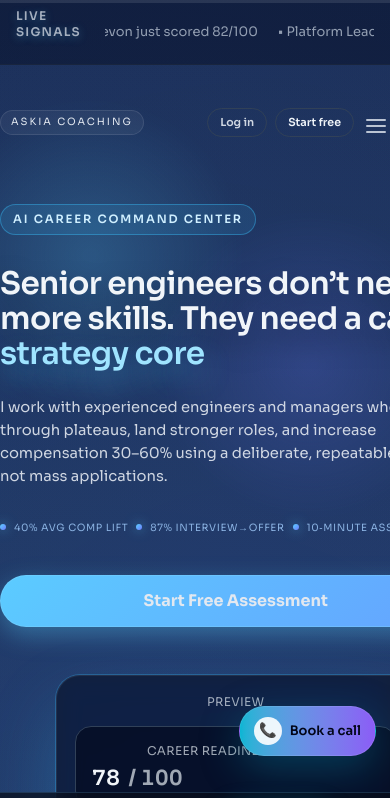
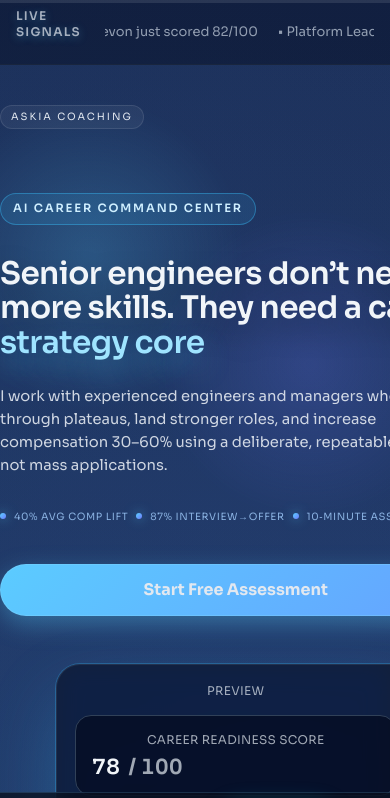
Before and after one commit to machinesandcloud/job-search-system, a Next.js app: page /job-search-system in a window 390 px wide. Shown: the top 798 px of the page. Built offline with nearby package versions, Linux system fonts and the light colour scheme; no server answers.

Commit message:
Improve mobile CTA behavior

```diff
--- a/src/app/globals.css
+++ b/src/app/globals.css
@@ -1489,6 +1489,10 @@
     font-size: 16px;
   }
 
+  .cmd-nav-actions {
+    display: none;
+  }
+
   .lp-bg {
     background:
       radial-gradient(circle at 18% 16%, rgba(56, 189, 248, 0.2), transparent 45%),
@@ -1556,6 +1560,10 @@
     max-width: 100%;
   }
 
+  .cmd-preview {
+    margin-bottom: 96px;
+  }
+
   .cmd-system-grid {
     gap: 12px;
     padding-bottom: 10px;
@@ -1608,19 +1616,19 @@
 @media (max-width: 640px) {
   .book-call-cta {
     right: 14px;
-    bottom: calc(env(safe-area-inset-bottom, 0px) + 88px);
+    bottom: calc(env(safe-area-inset-bottom, 0px) + 120px);
   }
 
   .book-call-cta > a {
-    padding: 10px 14px;
-    font-size: 13px;
-    gap: 8px;
+    padding: 8px 12px;
+    font-size: 12px;
+    gap: 6px;
   }
 
   .book-call-cta > a span {
-    height: 28px;
-    width: 28px;
-    font-size: 0.9rem;
+    height: 24px;
+    width: 24px;
+    font-size: 0.8rem;
   }
 
   .cmd-preview.cmd-panel {
@@ -1732,7 +1740,7 @@
   }
 
   .book-call-cta {
-    bottom: calc(env(safe-area-inset-bottom, 0px) + 92px);
+    bottom: calc(env(safe-area-inset-bottom, 0px) + 112px);
   }
 }
 
--- a/src/app/job-search-system/page.tsx
+++ b/src/app/job-search-system/page.tsx
@@ -96,7 +96,7 @@
         <div className="cmd-hero-orb cmd-hero-orb-left" />
         <div className="cmd-hero-orb cmd-hero-orb-right" />
 
-        <nav className="relative z-10 flex flex-wrap items-center justify-between gap-3 text-sm sm:flex-nowrap sm:gap-4">
+        <nav className="cmd-nav relative z-10 flex flex-wrap items-center justify-between gap-3 text-sm sm:flex-nowrap sm:gap-4">
           <div className="flex items-center gap-2 sm:gap-3">
             <span className="rounded-full border border-white/10 bg-white/5 px-2.5 py-1 text-[10px] uppercase tracking-[0.2em] text-slate-200 sm:px-3 sm:text-xs">
               Askia Coaching
@@ -108,7 +108,7 @@
             <Link href="#system">System</Link>
             <Link href="#offer">Assessment</Link>
           </div>
-          <div className="flex items-center gap-2 sm:gap-3">
+          <div className="cmd-nav-actions flex items-center gap-2 sm:gap-3">
             <Link
               href="/job-search-system/login"
               className="rounded-full border border-slate-700 px-3 py-1.5 text-[11px] font-semibold text-slate-200/90 sm:px-4 sm:py-2 sm:text-xs"
--- a/src/components/book-call-cta.tsx
+++ b/src/components/book-call-cta.tsx
@@ -1,11 +1,34 @@
 "use client";
 
 import Link from "next/link";
+import { useEffect, useState } from "react";
 
 const fallbackUrl = "https://calendly.com/ngoumnaisteve/clarity-call-with-steve";
 
 export function BookCallCTA({ className = "" }: { className?: string }) {
   const href = process.env.NEXT_PUBLIC_BOOK_CALL_URL || fallbackUrl;
+  const [visible, setVisible] = useState(true);
+
+  useEffect(() => {
+    const updateVisibility = () => {
+      const isMobile = window.matchMedia("(max-width: 640px)").matches;
+      if (!isMobile) {
+        setVisible(true);
+        return;
+      }
+      setVisible(window.scrollY > 420);
+    };
+
+    updateVisibility();
+    window.addEventListener("scroll", updateVisibility, { passive: true });
+    window.addEventListener("resize", updateVisibility);
+    return () => {
+      window.removeEventListener("scroll", updateVisibility);
+      window.removeEventListener("resize", updateVisibility);
+    };
+  }, []);
+
+  if (!visible) return null;
 
   return (
     <div className={`book-call-cta fixed bottom-6 right-6 z-50 ${className}`}>
```
